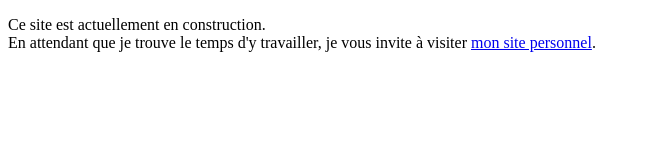
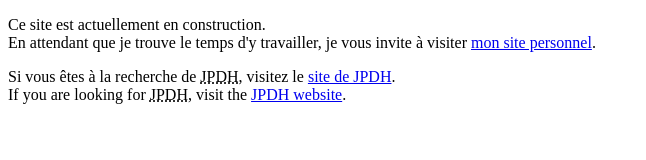
Before and after one commit to ArkanosisNet/arkanosis.com, a plain HTML site: page arkanosis.com/index.html in a window 1280 px wide. Shown: the whole page, without its empty margins (0-646 px from the left). Drawn offline with Linux system fonts and the light colour scheme.

Commit message:
Add links to JPDH's website

```diff
--- a/arkanosis.com/index.html
+++ b/arkanosis.com/index.html
@@ -18,6 +18,11 @@
 		<p>
 			Ce site est actuellement en construction.<br />
 			En attendant que je trouve le temps d'y travailler, je vous invite à visiter <a href="https://arkanosis.net/">mon site personnel</a>.
+		</p>
+
+		<p>
+			Si vous êtes à la recherche de <abbr title="Windows Performance Data Helper for Java">JPDH</abbr>, visitez le <a href="https://arkanosis.github.io/JPDH/">site de JPDH</a>.<br />
+			<span lang="en">If you are looking for <abbr title="Windows Performance Data Helper for Java">JPDH</abbr>, visit the <a href="https://arkanosis.github.io/JPDH/">JPDH website</a>.</span>
 		</p>
 
 		<!-- Piwik -->
```
Also changed, not shown: 1 other file.
